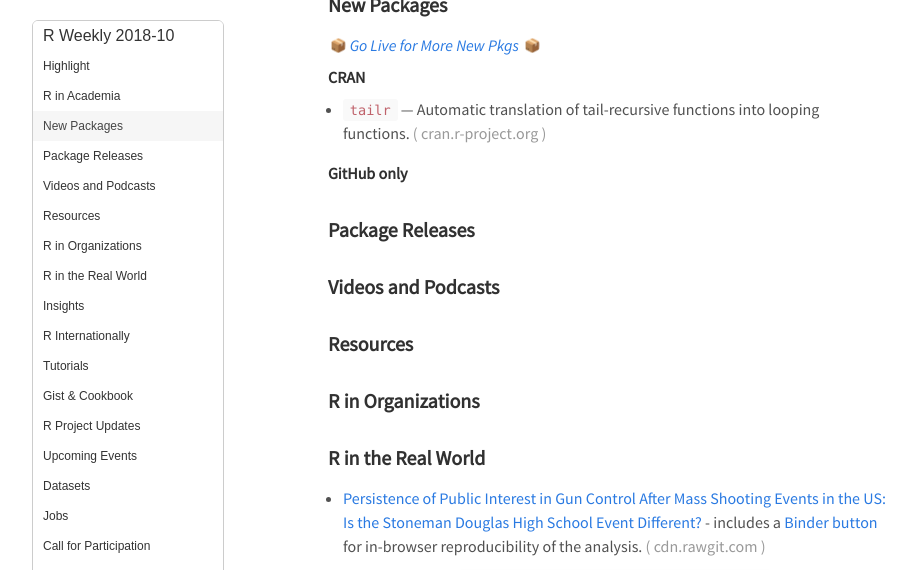
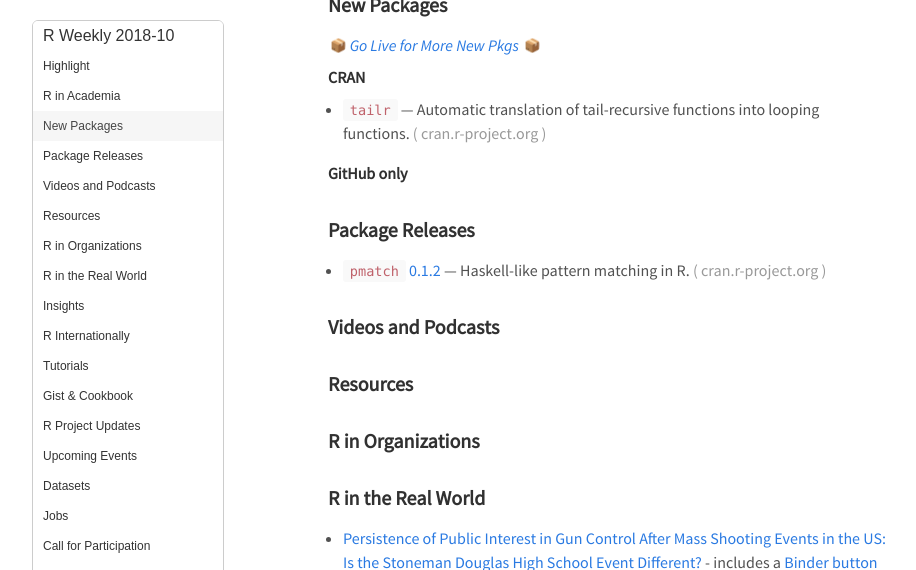
Before and after one commit to rweekly/rweekly.org, a Jekyll site: the page built from draft.md, in a window 1280 px wide and 1400 px high, scrolled down 318 px, cut to the strip 0-570 px from the top of the window. Shown: the whole strip, without its empty margins (32-948 px from the left). Built offline with Jekyll 4.4.1, drawn with Linux system fonts in a browser that asks for light colours; emoji names are drawn with the system emoji font; comment, search, counter and statistics services are not loaded; some of the changed text lies outside the part shown.

Commit message:
New release of pmatch package (#234)

```diff
--- a/draft.md
+++ b/draft.md
@@ -28,7 +28,7 @@ Release Date: 2018-3-5
 
 ### Package Releases
 
-
++ [`pmatch` 0.1.2](https://cran.r-project.org/web/packages/pmatch/) —  Haskell-like pattern matching in R.
 
 
 ###  Videos and Podcasts
@@ -54,6 +54,7 @@ Release Date: 2018-3-5
 ### Insights
 
 + [Test Driving readxl package](http://kgilds.rbind.io/2018/02/26/test-driving-readxl-package/)
++ [Tail Recursion Optimisation in R](https://mailund.github.io/r-programmer-blog/post/2018-03-02-tailr-tail-recursion-optimisation-in-r/)
 
 
 
```
